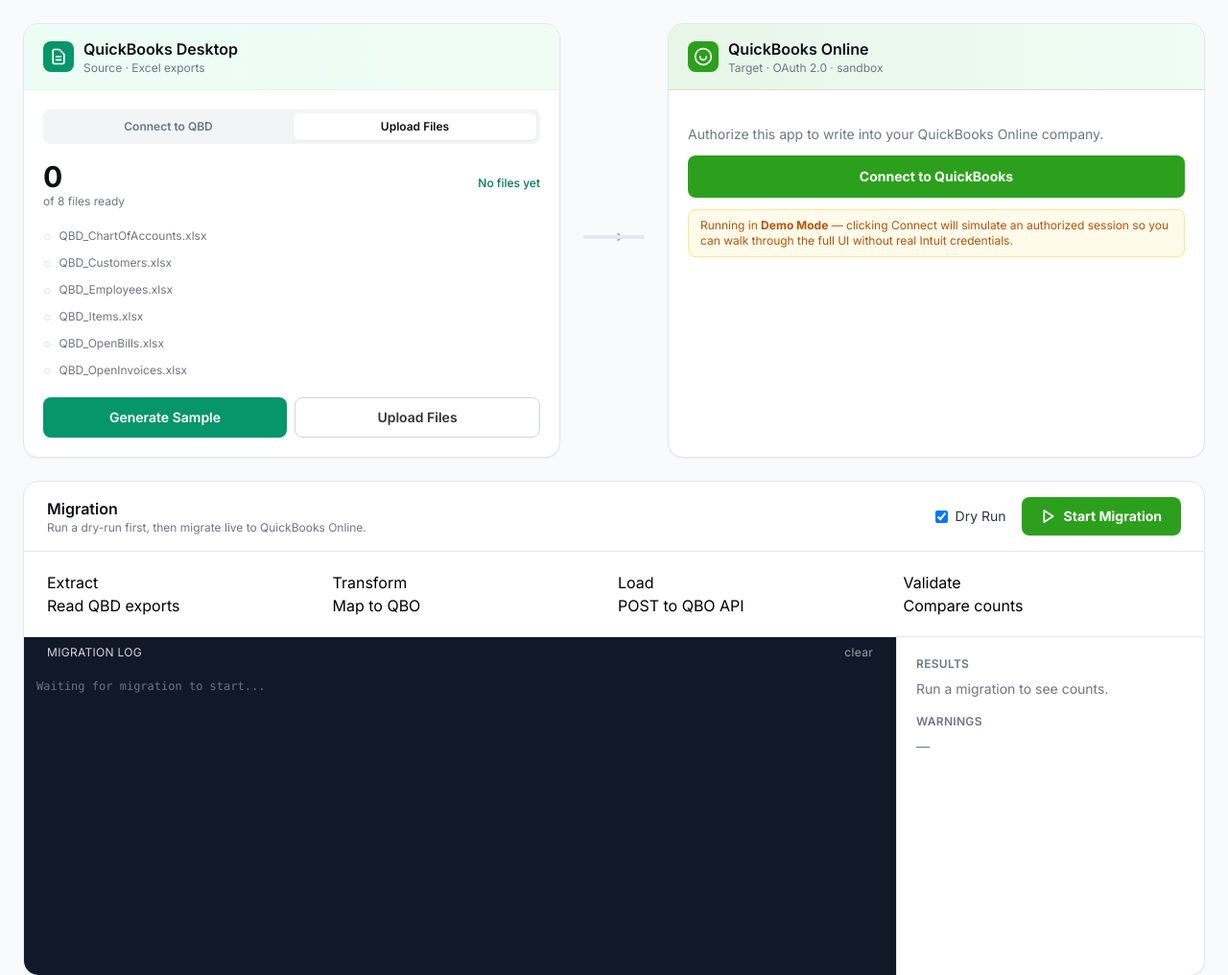
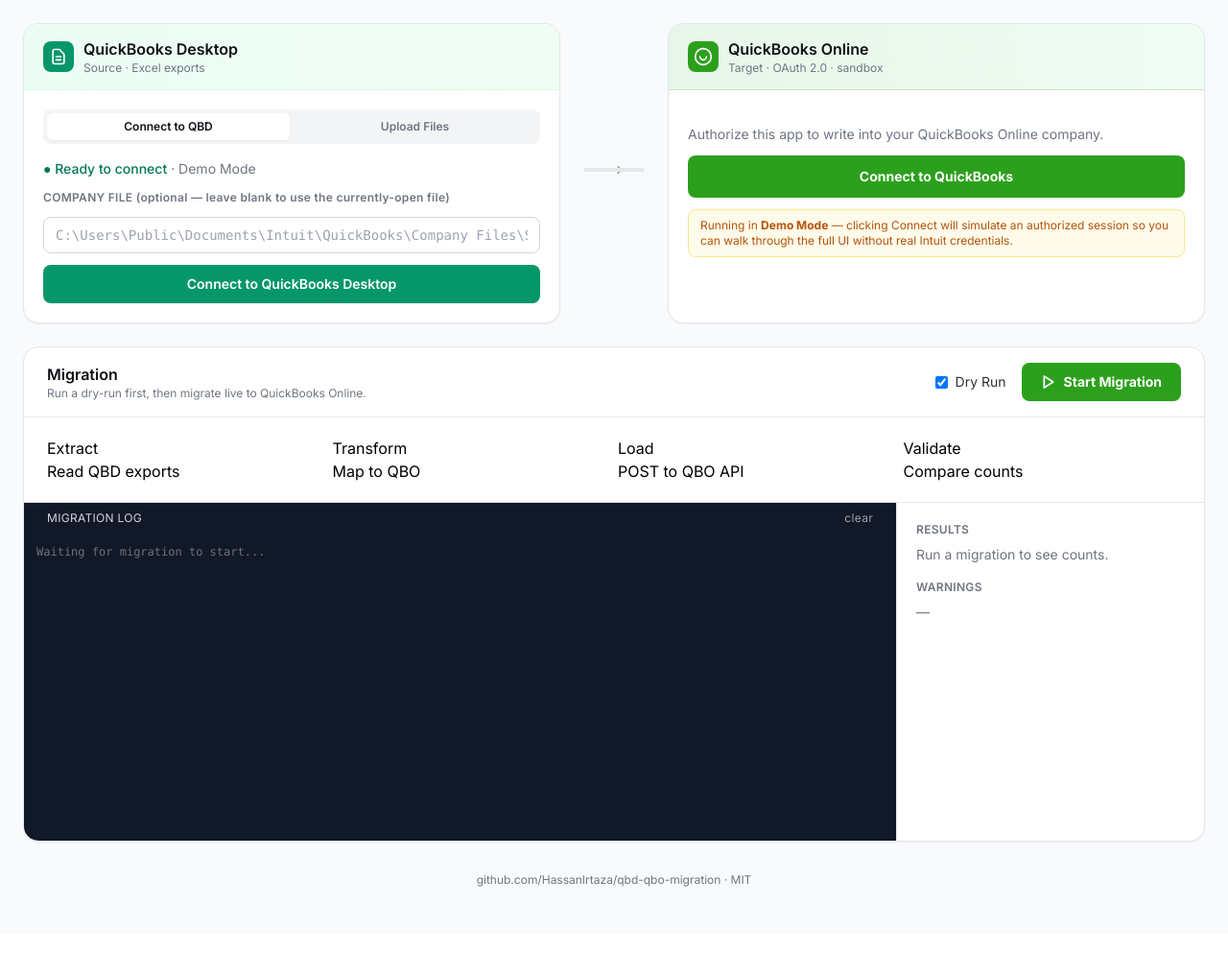
Before and after one commit to HassanIrtaza/qbd-qbo-migration, a Flask app: page /?connected=demo in a window 1280 px wide. Shown: the part 77-1093 px from the top of the page at 96% size. After the commit the page ends 1001 px from the top, so only its background shows below. Run offline with Flask 3, Linux system fonts and the light colour scheme; the visitor is signed in with stand-in values (Sample User, id 1); some libraries are stand-ins or nearby versions.

Commit message:
Add QBD demo-connect path for customer presentations
Running in Demo Mode on non-Windows now simulates the full direct-connect
flow so the UI can be recorded end-to-end without a real QuickBooks Desktop
install:

- /api/qbd/platform returns supported=true with demo=true on macOS/Linux
- /api/qbd/connect short-circuits to a faked ticket with a realistic
  "Sample Construction Co.QBW" company file path
- _demo_extract_all() streams QBXMLRP2-flavored log lines at a video-
  friendly pace (OpenConnection2, BeginSession, per-entity query logs)
  and writes genuine Excel files for a realistic contractor dataset
  (AR/AP open balances, sub-customer jobs, 1099 vendors, trial balance)
- UI shows "Demo Mode" label instead of the "not available" warning

```diff
--- a/app.py
+++ b/app.py
@@ -224,15 +224,29 @@ _qbd_progress: dict = {"running": False, "entities": {}}
 
 @app.route("/api/qbd/platform")
 def qbd_platform():
-    """Tell the UI whether direct QBD connection is even possible on this host."""
+    """Tell the UI whether direct QBD connection is possible on this host.
+    In DEMO_MODE we simulate a connection even on non-Windows so the flow
+    can be recorded/presented without a real QuickBooks Desktop install."""
+    if IS_WINDOWS:
+        return jsonify({
+            "windows": True,
+            "supported": True,
+            "demo": False,
+            "message": "Direct QBD connection available",
+        })
+    if DEMO_MODE:
+        return jsonify({
+            "windows": False,
+            "supported": True,
+            "demo": True,
+            "message": "Running in Demo Mode — direct-connect is simulated for presentations.",
+        })
     return jsonify({
-        "windows": IS_WINDOWS,
-        "supported": IS_WINDOWS,
-        "message": (
-            "Direct QBD connection available" if IS_WINDOWS
-            else "Direct QBD connection requires Windows + QuickBooks SDK. "
-                 "On this host, use the Upload Files option instead."
-        ),
+        "windows": False,
+        "supported": False,
+        "demo": False,
+        "message": "Direct QBD connection requires Windows + QuickBooks SDK. "
+                   "On this host, use the Upload Files option instead.",
     })
 
 
@@ -259,6 +273,24 @@ def qbd_connect():
             _qbd_state["extractor"].close()
         except Exception:
             pass
+
+    # ── Demo Mode short-circuit ──
+    # Lets the full UI flow (connect → extract → migrate) be recorded or
+    # presented without a real QuickBooks Desktop install.
+    if not IS_WINDOWS and DEMO_MODE:
+        fake_file = company_file or r"C:\Users\Demo\Documents\Sample Construction Co.QBW"
+        _qbd_state.update({
+            "extractor": "demo",
+            "connected": True,
+            "company_file": fake_file,
+            "error": "",
+        })
+        return jsonify({
+            "success": True,
+            "demo": True,
+            "company_file": fake_file,
+            "message": "Connected to QuickBooks Desktop (Demo Mode)",
+        })
 
     info = QBDConnectionInfo(
         app_name="QBD-QBO Migration",
@@ -288,7 +320,7 @@ def qbd_connect():
 @app.route("/api/qbd/disconnect", methods=["POST"])
 def qbd_disconnect():
     ex = _qbd_state.get("extractor")
-    if ex:
+    if ex and ex != "demo":
         try:
             ex.close()
         except Exception:
@@ -337,7 +369,10 @@ def _run_qbd_extract():
 
     try:
         ex = _qbd_state["extractor"]
-        counts = ex.extract_all(EXPORT_DIR, progress=progress)
+        if ex == "demo":
+            counts = _demo_extract_all(progress)
+        else:
+            counts = ex.extract_all(EXPORT_DIR, progress=progress)
         _emit(
             "qbd-complete",
             f"Extracted {sum(c for c in counts.values() if c >= 0)} total rows across "
@@ -350,6 +385,158 @@ def _run_qbd_extract():
     finally:
         _qbd_progress["running"] = False
         qbd_log.removeHandler(handler)
+
+
+def _demo_extract_all(progress) -> dict[str, int]:
+    """Simulate a realistic QBXMLRP2 extraction for presentations.
+
+    Paces output with small delays so the log console shows something
+    satisfying on camera, and writes genuine Excel files to qbd_exports/
+    so the downstream migration step is fully functional.
+    """
+    import pandas as pd
+
+    # Realistic-looking construction contractor sample data
+    datasets: list[tuple[str, str, pd.DataFrame, float]] = [
+        ("accounts", "QBD_ChartOfAccounts.xlsx", pd.DataFrame([
+            {"Account": "Wells Fargo Checking", "Type": "Bank", "Balance": 128450.32},
+            {"Account": "Chase Savings", "Type": "Bank", "Balance": 50000.00},
+            {"Account": "Accounts Receivable", "Type": "Accounts Receivable", "Balance": 87320.15},
+            {"Account": "Inventory Asset", "Type": "Other Current Asset", "Balance": 24150.00},
+            {"Account": "Trucks & Equipment", "Type": "Fixed Asset", "Balance": 185000.00},
+            {"Account": "Accounts Payable", "Type": "Accounts Payable", "Balance": 42180.55},
+            {"Account": "AmEx Business", "Type": "Credit Card", "Balance": 6821.12},
+            {"Account": "Construction Loan", "Type": "Long Term Liability", "Balance": 120000.00},
+            {"Account": "Opening Balance Equity", "Type": "Equity", "Balance": 0},
+            {"Account": "Retained Earnings", "Type": "Equity", "Balance": 206538.80},
+            {"Account": "Construction Income", "Type": "Income", "Balance": 0},
+            {"Account": "Service Income", "Type": "Income", "Balance": 0},
+            {"Account": "Job Materials", "Type": "Cost of Goods Sold", "Balance": 0},
+            {"Account": "Subcontractors", "Type": "Cost of Goods Sold", "Balance": 0},
+            {"Account": "Office Supplies", "Type": "Expense", "Balance": 0},
+            {"Account": "Vehicle Expense", "Type": "Expense", "Balance": 0},
+            {"Account": "Insurance", "Type": "Expense", "Balance": 0},
+        ]), 0.8),
+
+        ("customers", "QBD_Customers.xlsx", pd.DataFrame([
+            {"Name": "Anderson Residences", "Company Name": "Anderson Family LLC",
+             "Main Email": "bill@anderson.com", "Main Phone": "555-0140", "Terms": "Net 30"},
+            {"Name": "Anderson Residences:Kitchen Remodel", "Job Status": "In Progress"},
+            {"Name": "Anderson Residences:Bathroom Renovation", "Job Status": "Awarded"},
+            {"Name": "Bayside Commercial", "Company Name": "Bayside Properties Inc",
+             "Main Email": "ap@bayside.com", "Main Phone": "555-0212", "Terms": "Net 15"},
+            {"Name": "Bayside Commercial:Office Buildout", "Job Status": "In Progress"},
+            {"Name": "Carlson & Sons", "Company Name": "Carlson Development",
+             "Main Email": "jim@carlson.com", "Main Phone": "555-0167", "Terms": "Net 30"},
+            {"Name": "Carlson & Sons:Warehouse Expansion", "Job Status": "Closed"},
+            {"Name": "Diamond Property Group", "Company Name": "Diamond Holdings LLC",
+             "Main Email": "billing@diamondpg.com", "Main Phone": "555-0198", "Terms": "Net 30"},
+            {"Name": "Eastside Medical", "Company Name": "Eastside Medical Center",
+             "Main Email": "finance@eastsidemed.com", "Main Phone": "555-0321", "Terms": "Net 45"},
+            {"Name": "Eastside Medical:Urgent Care Addition", "Job Status": "In Progress"},
+            {"Name": "Fairview Apartments", "Company Name": "Fairview Housing",
+             "Main Email": "manager@fairview.com", "Main Phone": "555-0278", "Terms": "Net 30"},
+            {"Name": "Greenway Schools", "Company Name": "Greenway School District",
+             "Main Email": "facilities@greenway.edu", "Main Phone": "555-0354", "Terms": "Net 45"},
+        ]), 1.2),
+
+        ("vendors", "QBD_Vendors.xlsx", pd.DataFrame([
+            {"Name": "Home Depot Pro", "Company Name": "Home Depot USA Inc", "1099": "No",
+             "Main Email": "", "Main Phone": "800-430-3376"},
+            {"Name": "Lowes Commercial", "Company Name": "Lowe's Companies Inc", "1099": "No",
+             "Main Phone": "800-445-6937"},
+            {"Name": "ABC Supply Co", "Company Name": "ABC Supply Co., Inc.", "1099": "No"},
+            {"Name": "Ferguson Plumbing", "Company Name": "Ferguson Enterprises", "1099": "No"},
+            {"Name": "Mike's Electric LLC", "1099": "Yes", "Main Email": "mike@mikeselectric.com"},
+            {"Name": "Quality Roofing Inc", "Company Name": "Quality Roofing", "1099": "No"},
+            {"Name": "Joe Martinez Drywall", "1099": "Yes", "Main Phone": "555-0412"},
+            {"Name": "Sunshine HVAC", "Company Name": "Sunshine Heating & Air", "1099": "No"},
+            {"Name": "Pacific Concrete", "Company Name": "Pacific Concrete Co", "1099": "No"},
+        ]), 1.0),
+
+        ("items", "QBD_Items.xlsx", pd.DataFrame([
+            {"Item": "Labor - Foreman", "Type": "Service", "Price": 95.00},
+            {"Item": "Labor - Carpenter", "Type": "Service", "Price": 75.00},
+            {"Item": "Labor - Helper", "Type": "Service", "Price": 45.00},
+            {"Item": "Project Management", "Type": "Service", "Price": 125.00},
+            {"Item": "2x4x8 Stud", "Type": "Non-inventory Part", "Price": 4.25},
+            {"Item": "4x8 OSB Sheathing", "Type": "Inventory Part", "Price": 32.00},
+            {"Item": "Drywall 4x8", "Type": "Inventory Part", "Price": 14.50},
+            {"Item": "Electrical Wire 12/2", "Type": "Non-inventory Part", "Price": 0.85},
+        ]), 0.9),
+
+        ("employees", "QBD_Employees.xlsx", pd.DataFrame([
+            {"Name": "John Smith", "SSN": "XXX-XX-4832", "Email": "john@company.com"},
+            {"Name": "Maria Garcia", "SSN": "XXX-XX-7291", "Email": "maria@company.com"},
+            {"Name": "David Chen", "SSN": "XXX-XX-1104", "Email": "david@company.com"},
+            {"Name": "Sarah Johnson", "SSN": "XXX-XX-9876", "Email": "sarah@company.com"},
+        ]), 0.8),
+
+        ("open_invoices", "QBD_OpenInvoices.xlsx", pd.DataFrame([
+            {"Customer": "Anderson Residences", "Num": "INV-2034", "Amount": 12500.00, "Date": "2026-03-15"},
+            {"Customer": "Anderson Residences:Kitchen Remodel", "Num": "INV-2041", "Amount": 8750.00, "Date": "2026-03-28"},
+            {"Customer": "Bayside Commercial", "Num": "INV-2042", "Amount": 34200.00, "Date": "2026-04-01"},
+            {"Customer": "Bayside Commercial:Office Buildout", "Num": "INV-2048", "Amount": 18500.00, "Date": "2026-04-10"},
+            {"Customer": "Eastside Medical", "Num": "INV-2051", "Amount": 9370.15, "Date": "2026-04-15"},
+            {"Customer": "Fairview Apartments", "Num": "INV-2053", "Amount": 4000.00, "Date": "2026-04-18"},
+        ]), 1.0),
+
+        ("open_bills", "QBD_OpenBills.xlsx", pd.DataFrame([
+            {"Vendor": "Home Depot Pro", "Ref Number": "HD-44820", "Open Balance": 3421.55, "Date": "2026-03-22"},
+            {"Vendor": "ABC Supply Co", "Ref Number": "ABC-8812", "Open Balance": 8950.00, "Date": "2026-04-02"},
+            {"Vendor": "Mike's Electric LLC", "Ref Number": "ME-1208", "Open Balance": 12400.00, "Date": "2026-04-05"},
+            {"Vendor": "Joe Martinez Drywall", "Ref Number": "JM-0921", "Open Balance": 5850.00, "Date": "2026-04-08"},
+            {"Vendor": "Ferguson Plumbing", "Ref Number": "FP-3314", "Open Balance": 2780.00, "Date": "2026-04-12"},
+            {"Vendor": "Pacific Concrete", "Ref Number": "PC-7755", "Open Balance": 8779.00, "Date": "2026-04-14"},
+        ]), 0.9),
+
+        ("trial_balance", "QBD_TrialBalance.xlsx", pd.DataFrame([
+            {"Account": "Wells Fargo Checking", "Debit": 128450.32, "Credit": 0},
+            {"Account": "Chase Savings", "Debit": 50000.00, "Credit": 0},
+            {"Account": "Accounts Receivable", "Debit": 87320.15, "Credit": 0},
+            {"Account": "Inventory Asset", "Debit": 24150.00, "Credit": 0},
+            {"Account": "Trucks & Equipment", "Debit": 185000.00, "Credit": 0},
+            {"Account": "Accounts Payable", "Debit": 0, "Credit": 42180.55},
+            {"Account": "AmEx Business", "Debit": 0, "Credit": 6821.12},
+            {"Account": "Construction Loan", "Debit": 0, "Credit": 120000.00},
+            {"Account": "Retained Earnings", "Debit": 0, "Credit": 306918.80},
+        ]), 0.7),
+    ]
+
+    counts: dict[str, int] = {}
+
+    # Phase 1: QBXMLRP2 handshake (pure cosmetic, but sells the video)
+    _emit("log", "Opening QBXMLRP2 session...", level="INFO")
+    time.sleep(0.6)
+    _emit("log", "→ OpenConnection2 (AppName='QBD-QBO Migration', Mode=1)", level="INFO")
+    time.sleep(0.5)
+    _emit("log", "→ BeginSession (company=Sample Construction Co.QBW)", level="INFO")
+    time.sleep(0.7)
+    _emit("log", "✓ Session ticket acquired", level="INFO")
+    time.sleep(0.4)
+
+    # Phase 2: walk entities with realistic pacing
+    for name, filename, df, pause in datasets:
+        progress(name, "running")
+        _emit("log", f"Querying {name}Query (QBXML v16.0)...", level="INFO")
+        time.sleep(pause * 0.4)
+
+        path = EXPORT_DIR / filename
+        df.to_excel(path, index=False)
+
+        _emit("log", f"  Parsing {len(df)} {name} records from QBXML response", level="INFO")
+        time.sleep(pause * 0.4)
+        _emit("log", f"  Wrote {path.name}  ({len(df)} rows)", level="INFO")
+
+        counts[name] = len(df)
+        progress(name, f"done:{len(df)}")
+        time.sleep(pause * 0.3)
+
+    # Phase 3: close cleanly
+    _emit("log", "Closing QBXMLRP2 session (EndSession, CloseConnection)", level="INFO")
+    time.sleep(0.5)
+
+    return counts
 
 
 @app.route("/api/generate-sample", methods=["POST"])
--- a/templates/index.html
+++ b/templates/index.html
@@ -136,7 +136,7 @@
               <label class="block text-xs font-semibold text-ink-500 uppercase tracking-wide">
                 Company file <span class="normal-case text-ink-500 lowercase">(optional — leave blank to use the currently-open file)</span>
               </label>
-              <input id="qbdCompanyPath" type="text" placeholder="C:\\Users\\...\\Company.QBW"
+              <input id="qbdCompanyPath" type="text" placeholder="C:\Users\Public\Documents\Intuit\QuickBooks\Company Files\Sample Construction Co.QBW"
                 class="w-full px-3 py-2 text-sm mono border border-gray-300 rounded-lg focus:outline-none focus:ring-2 focus:ring-emerald-500 focus:border-transparent">
               <button onclick="qbdConnect()" id="btnQbdConnect"
                 class="w-full px-3.5 py-2.5 bg-emerald-600 text-white text-sm font-semibold rounded-lg hover:bg-emerald-700 disabled:bg-gray-300 disabled:cursor-not-allowed transition shadow-sm">
@@ -359,15 +359,23 @@
       const unsupportedMsg = document.getElementById('qbdUnsupported');
       const connectBtn = document.getElementById('btnQbdConnect');
       const statusEl = document.getElementById('qbdDirectStatus');
-      if (!p.supported) {
+
+      if (p.demo) {
+        // Demo Mode: everything works, but label it so the customer knows
+        statusEl.innerHTML = '<span class="text-emerald-700 font-medium">● Ready to connect</span> <span class="text-ink-500">· Demo Mode</span>';
+        unsupportedMsg.classList.add('hidden');
+        connectBtn.disabled = false;
+        connectBtn.textContent = 'Connect to QuickBooks Desktop';
+      } else if (p.supported) {
+        statusEl.innerHTML = '<span class="text-emerald-700 font-medium">● QuickBooks SDK detected</span>';
+        unsupportedMsg.classList.add('hidden');
+        connectBtn.disabled = false;
+      } else {
         unsupportedMsg.classList.remove('hidden');
         connectBtn.disabled = true;
         connectBtn.textContent = 'Not available on this host';
         statusEl.innerHTML = '<span class="text-amber-700">Windows + QuickBooks SDK required for direct connect.</span>';
-        // auto-switch to file mode on non-Windows
         setQbdMode('files');
-      } else {
-        statusEl.textContent = p.message;
       }
     }
 
```
